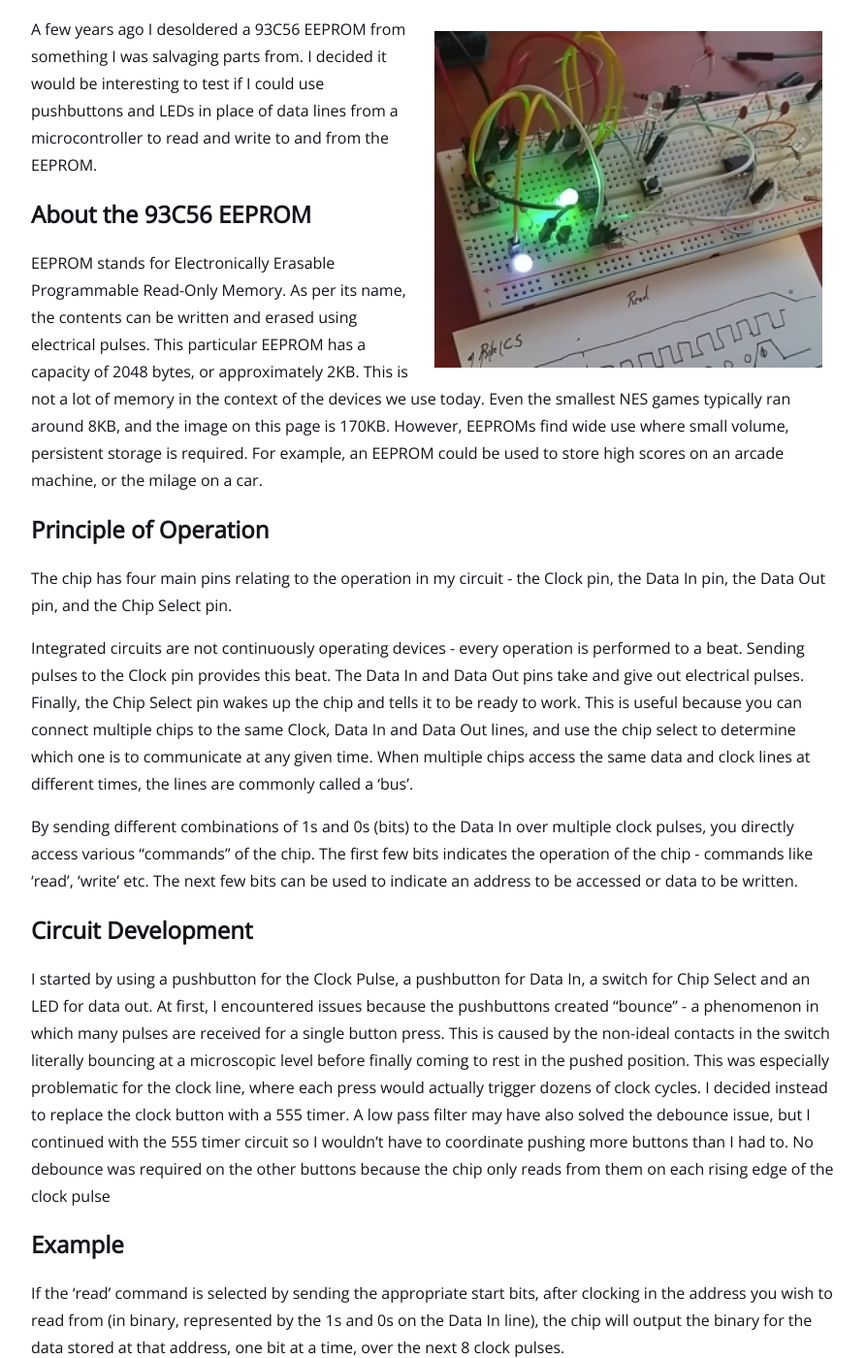
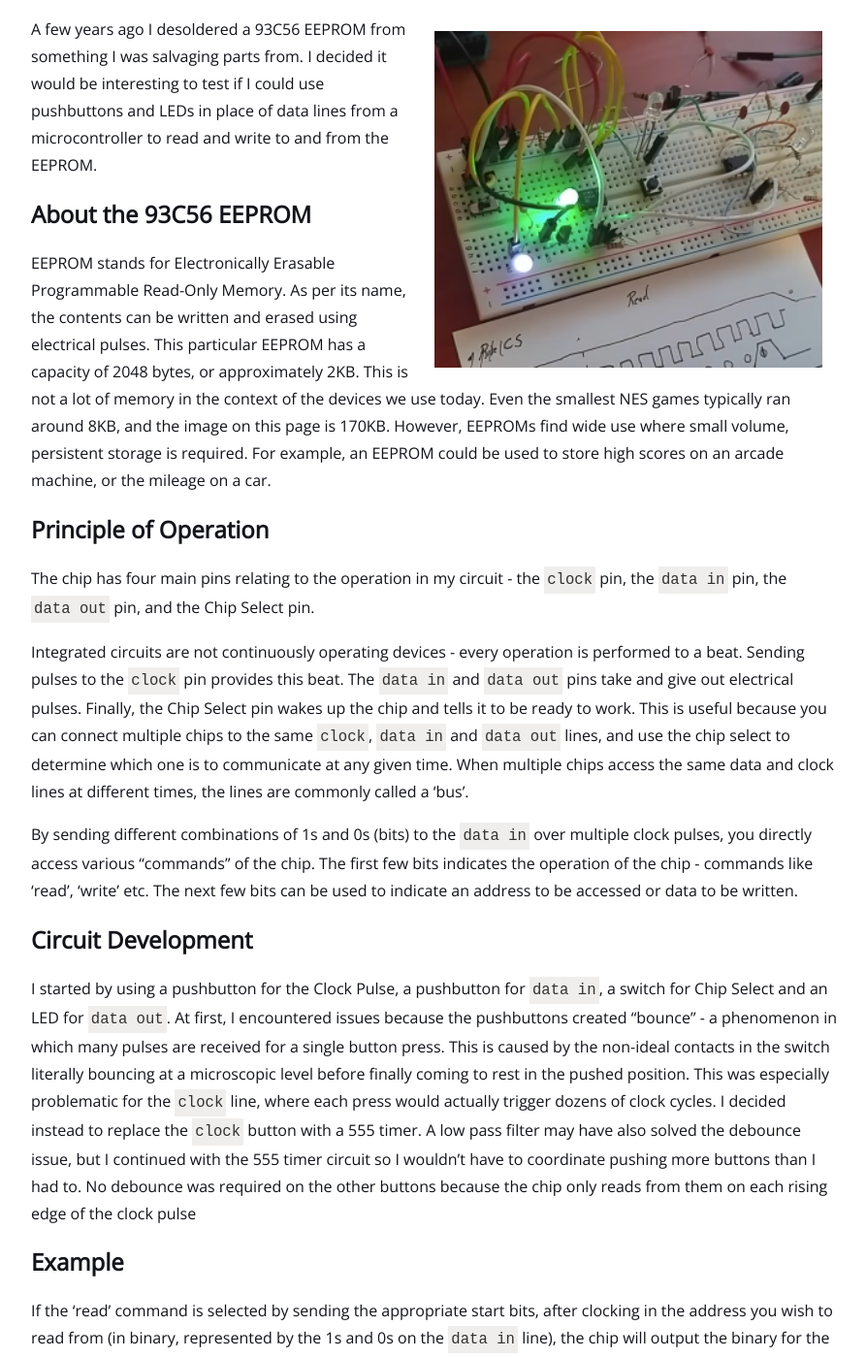
Before and after one commit to Aliasmk/aliasmk.github.io, a Jekyll site: the page built from _projects/eeprom.md, in a window 1280 px wide and 1400 px high, scrolled down 319 px. Shown: the whole window at 97% size, without its empty margins (192-1085 px from the left). Built offline with Jekyll 4.4.1, drawn with Linux system fonts in a browser that asks for light colours; some of the changed text lies outside the part shown.

````diff
--- a/_includes/head.html
+++ b/_includes/head.html
@@ -4,7 +4,8 @@
 
 <link rel="preconnect" href="https://fonts.gstatic.com">
 <link href="https://fonts.googleapis.com/css2?family=Open+Sans:wght@300;400&display=swap" rel="stylesheet">
-<script async defer data-domain="michael.kafarowski.com" src="https://plausible.io/js/plausible.js"></script>
+<script async defer data-domain="michael.kafarowski.com" src="https://stats.kafarowski.com/js/index.js"></script>
+
 <title>{{ page.title }} | {{ site.title }}</title>
 <meta name="description" content="{{ page.description }}">
 <link rel="stylesheet" href="{{ "/assets/css/main.css" | relative_url }}">
--- a/_projects/eeprom.md
+++ b/_projects/eeprom.md
@@ -19,23 +19,23 @@ A few years ago I desoldered a 93C56 EEPROM from something I was salvaging parts
 
 ## About the 93C56 EEPROM
 
-EEPROM stands for Electronically Erasable Programmable Read-Only Memory. As per its name, the contents can be written and erased using electrical pulses. This particular EEPROM has a capacity of 2048 bytes, or approximately 2KB. This is not a lot of memory in the context of the devices we use today. Even the smallest NES games typically ran around 8KB, and the image on this page is 170KB. However, EEPROMs find wide use where small volume, persistent storage is required. For example, an EEPROM could be used to store high scores on an arcade machine, or the milage on a car.
+EEPROM stands for Electronically Erasable Programmable Read-Only Memory. As per its name, the contents can be written and erased using electrical pulses. This particular EEPROM has a capacity of 2048 bytes, or approximately 2KB. This is not a lot of memory in the context of the devices we use today. Even the smallest NES games typically ran around 8KB, and the image on this page is 170KB. However, EEPROMs find wide use where small volume, persistent storage is required. For example, an EEPROM could be used to store high scores on an arcade machine, or the mileage on a car.
 
 ## Principle of Operation
 
-The chip has four main pins relating to the operation in my circuit - the Clock pin, the Data In pin, the Data Out pin, and the Chip Select pin.
+The chip has four main pins relating to the operation in my circuit - the ```clock``` pin, the ```data in``` pin, the ```data out``` pin, and the Chip Select pin.
 
-Integrated circuits are not continuously operating devices - every operation is performed to a beat. Sending pulses to the Clock pin provides this beat. The Data In and Data Out pins take and give out electrical pulses. Finally, the Chip Select pin wakes up the chip and tells it to be ready to work. This is useful because you can connect multiple chips to the same Clock, Data In and Data Out lines, and use the chip select to determine which one is to communicate at any given time. When multiple chips access the same data and clock lines at different times, the lines are commonly called a 'bus'.
+Integrated circuits are not continuously operating devices - every operation is performed to a beat. Sending pulses to the ```clock``` pin provides this beat. The ```data in``` and ```data out``` pins take and give out electrical pulses. Finally, the Chip Select pin wakes up the chip and tells it to be ready to work. This is useful because you can connect multiple chips to the same ```clock```, ```data in``` and ```data out``` lines, and use the chip select to determine which one is to communicate at any given time. When multiple chips access the same data and clock lines at different times, the lines are commonly called a 'bus'.
 
-By sending different combinations of 1s and 0s (bits) to the Data In over multiple clock pulses, you directly access various "commands" of the chip. The first few bits indicates the operation of the chip - commands like 'read', 'write' etc. The next few bits can be used to indicate an address to be accessed or data to be written.
+By sending different combinations of 1s and 0s (bits) to the ```data in``` over multiple clock pulses, you directly access various "commands" of the chip. The first few bits indicates the operation of the chip - commands like 'read', 'write' etc. The next few bits can be used to indicate an address to be accessed or data to be written.
 
 ## Circuit Development
 
-I started by using a pushbutton for the Clock Pulse, a pushbutton for Data In, a switch for Chip Select and an LED for data out. At first, I encountered issues because the pushbuttons created "bounce" - a phenomenon in which many pulses are received for a single button press. This is caused by the non-ideal contacts in the switch literally bouncing at a microscopic level before finally coming to rest in the pushed position. This was especially problematic for the clock line, where each press would actually trigger dozens of clock cycles. I decided instead to replace the clock button with a 555 timer. A low pass filter may have also solved the debounce issue, but I continued with the 555 timer circuit so I wouldn't have to coordinate pushing more buttons than I had to. No debounce was required on the other buttons because the chip only reads from them on each rising edge of the clock pulse
+I started by using a pushbutton for the Clock Pulse, a pushbutton for ```data in```, a switch for Chip Select and an LED for ```data out```. At first, I encountered issues because the pushbuttons created "bounce" - a phenomenon in which many pulses are received for a single button press. This is caused by the non-ideal contacts in the switch literally bouncing at a microscopic level before finally coming to rest in the pushed position. This was especially problematic for the ```clock``` line, where each press would actually trigger dozens of clock cycles. I decided instead to replace the ```clock``` button with a 555 timer. A low pass filter may have also solved the debounce issue, but I continued with the 555 timer circuit so I wouldn't have to coordinate pushing more buttons than I had to. No debounce was required on the other buttons because the chip only reads from them on each rising edge of the clock pulse
 
 ## Example
 
-If the 'read' command is selected by sending the appropriate start bits, after clocking in the address you wish to read from (in binary, represented by the 1s and 0s on the Data In line), the chip will output the binary for the data stored at that address, one bit at a time, over the next 8 clock pulses.
+If the 'read' command is selected by sending the appropriate start bits, after clocking in the address you wish to read from (in binary, represented by the 1s and 0s on the ```data in``` line), the chip will output the binary for the data stored at that address, one bit at a time, over the next 8 clock pulses.
 
 The following video explains the circuit and demonstrates a read, as outlined in the previous paragraph.
 
````
